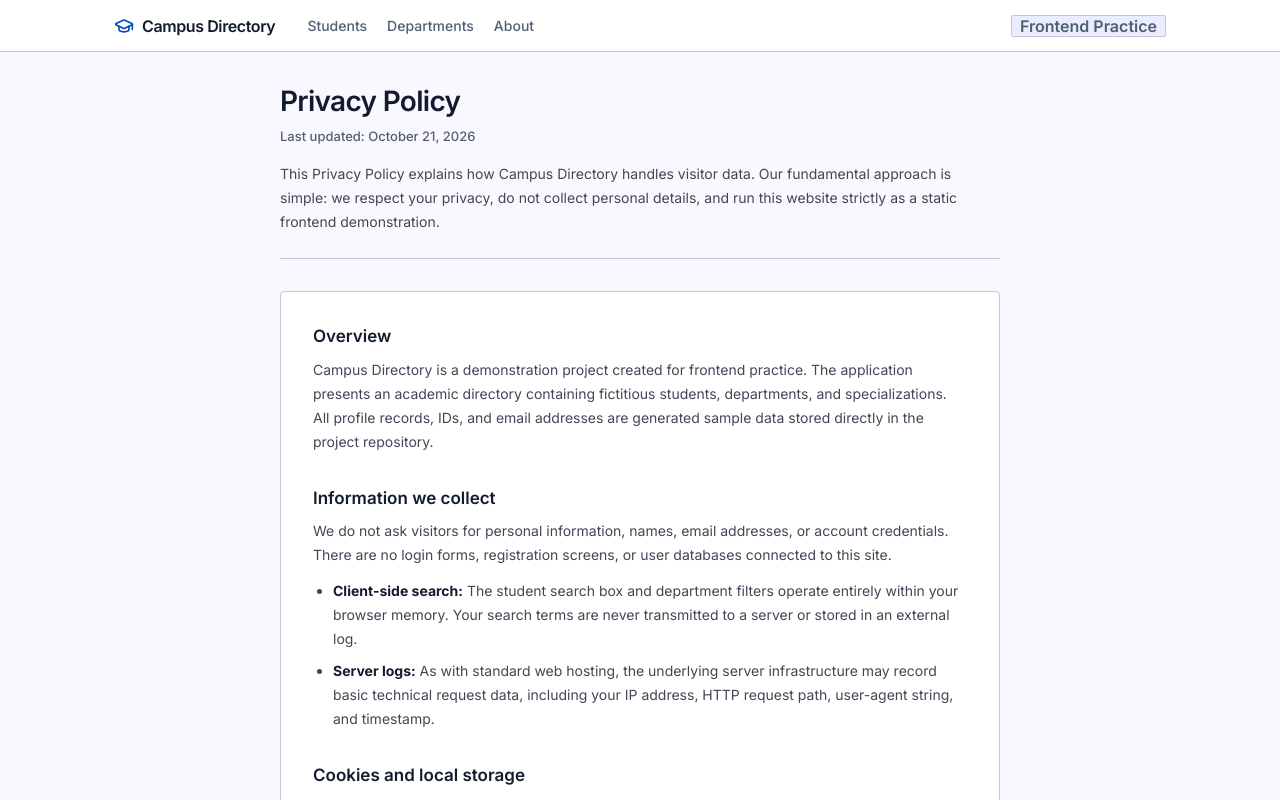
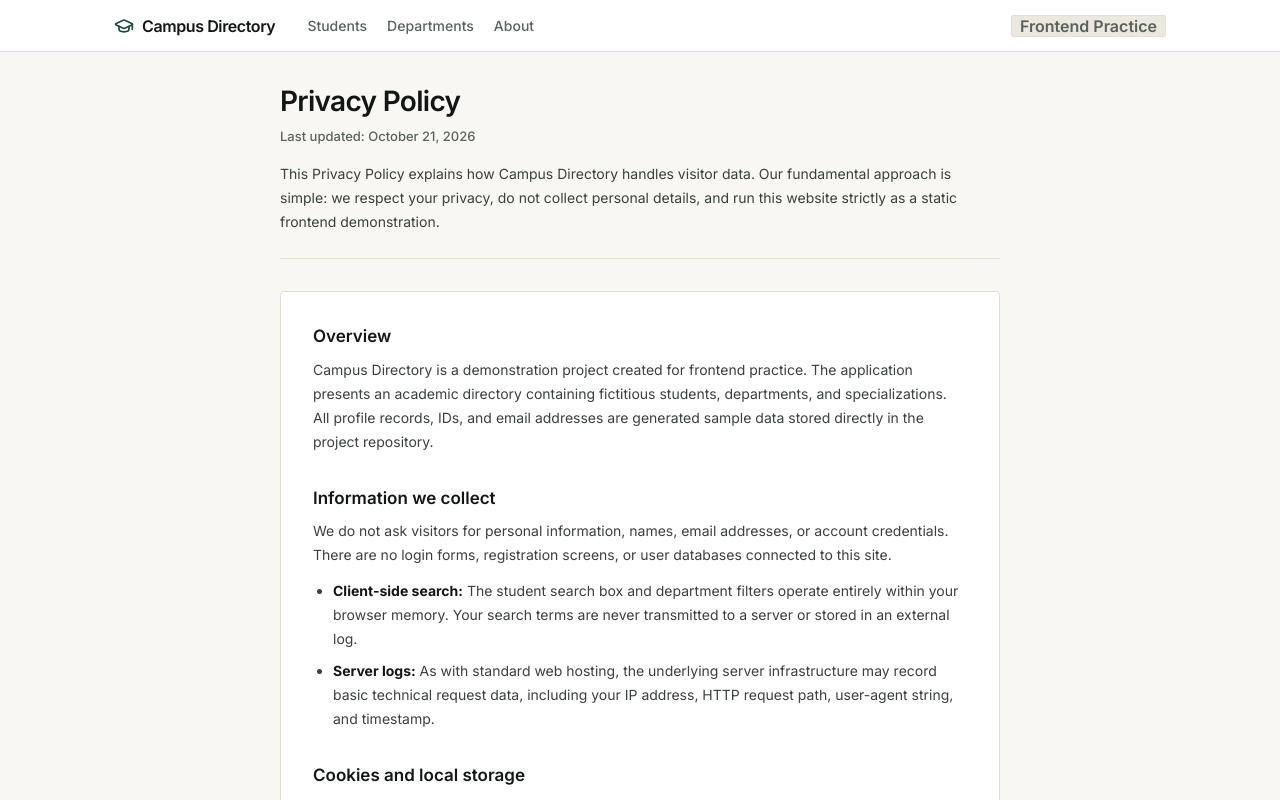
Before and after one commit to mananjani2102/Next.js-Assignment, a Next.js app in the folder 1-Student Directory/: page /privacy-policy in a window 1280 px wide. Shown: the top 800 px of the page. Built offline with nearby package versions, Linux system fonts and the light colour scheme; no server answers.

Commit message:
style(student-directory): adopt oxford green and warm stone theme tokens in globals.css

```diff
--- a/1-Student Directory/src/app/globals.css
+++ b/1-Student Directory/src/app/globals.css
@@ -1,25 +1,25 @@
 @import "tailwindcss";
 
 @theme {
-  --color-canvas: #faf8ff;
+  --color-canvas: #f8f7f4;
   --color-surface: #ffffff;
-  --color-line: #c3c6d7;
-  --color-line-soft: #e5e6ee;
-  --color-ink: #131b2e;
-  --color-body: #434655;
-  --color-muted: #515f74;
-  --color-subtle: #6f7282;
-  --color-primary: #004ac6;
-  --color-primary-hover: #003ea8;
-  --color-action: #2563eb;
-  --color-action-hover: #1d4ed8;
-  --color-chip: #eaedff;
-  --color-chip-soft: #f2f3ff;
-  --color-chip-strong: #e2e7ff;
-  --color-success-bg: #f0fdf4;
-  --color-success-line: #bbf7d0;
-  --color-success-fg: #166534;
-  --color-live: #10b981;
+  --color-line: #e2ded4;
+  --color-line-soft: #edebe4;
+  --color-ink: #121714;
+  --color-body: #3a403c;
+  --color-muted: #5a625d;
+  --color-subtle: #808782;
+  --color-primary: #184e38;
+  --color-primary-hover: #123d2b;
+  --color-action: #1b533c;
+  --color-action-hover: #13402d;
+  --color-chip: #ebe8df;
+  --color-chip-soft: #f3f1ea;
+  --color-chip-strong: #e2ded4;
+  --color-success-bg: #edf5ef;
+  --color-success-line: #bddcbd;
+  --color-success-fg: #164e2d;
+  --color-live: #227a48;
 
   --radius-card: 4px;
   --radius-chip: 2px;
```
